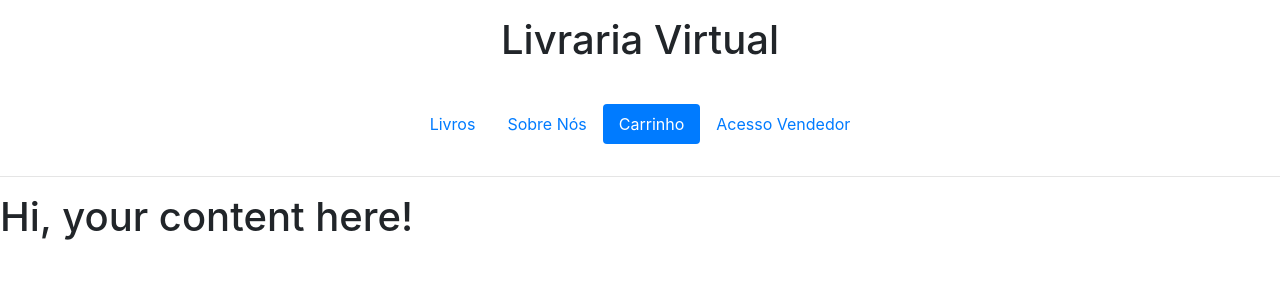
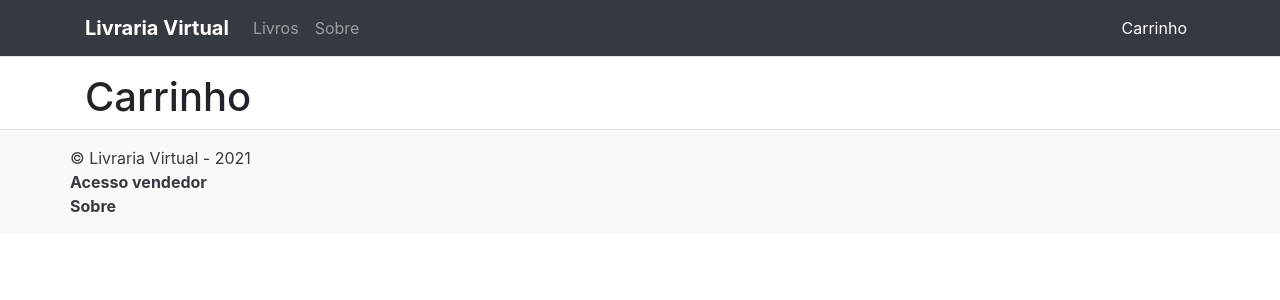
Before and after one commit to reenanms/simpleBookstore, a Flask app: page /carrinho in a window 1280 px wide. Shown: the top 300 px of the page. Run offline with Flask 2, Linux system fonts and the light colour scheme; some libraries are stand-ins or nearby versions.

Commit message:
templates updates

```diff
--- a/frontend/app.py
+++ b/frontend/app.py
@@ -3,11 +3,11 @@ from flask import Flask, render_template
 app = Flask(__name__)
 
 @app.route('/')
-@app.route('/books')
+@app.route('/livros')
 def main_page():
     return render_template('main_page.html')
 
-@app.route('/about')
+@app.route('/sobre')
 def about_page():
     return render_template('sobre_nos.html')
 
--- a/frontend/templates/base_layout.html
+++ b/frontend/templates/base_layout.html
@@ -3,32 +3,57 @@
     <head>
         <title>Livraria Virtual</title>
         <link rel="stylesheet" href="https://maxcdn.bootstrapcdn.com/bootstrap/4.0.0/css/bootstrap.min.css" integrity="sha384-Gn5384xqQ1aoWXA+058RXPxPg6fy4IWvTNh0E263XmFcJlSAwiGgFAW/dAiS6JXm" crossorigin="anonymous">
-
     </head>
     <body>
 
+    <div class="d-flex flex-column">
+     <nav class="navbar navbar-expand-lg navbar-dark bg-dark border-bottom shadow-sm mb-3">
         <div class="container">
-            <header class="d-flex justify-content-center py-3">
-                <h1> Livraria Virtual </h1>
-            </header>
+            <a class="navbar-brand" href="/"><b>Livraria Virtual</b></a>
+            <button class="navbar-toggler" type="button" data-bs-toggle="collapse" data-bs-target=".navbar-collapse">
+                <span class="navbar-toggler-icon"></span>
+            </button>
+            <div class="collapse navbar-collapse">
+                <ul class="navbar-nav flex-grow-1">
+                    <li class="nav-item">
+                        <a href="livros" class="nav-link text-white+ {{'active' if active_page == 'livros'}}" >Livros</a>
+                    </li>
+                    <li class="nav-item">
+                        <a href="sobre" class="nav-link text-white+ {{'active' if active_page == 'sobre'}}">Sobre</a>
+                    </li>
+                </ul>
+            </div>
+            <div class="align-self-end">
+                <ul class="navbar-nav">
+                    <li class="nav-item">
+                        <a href="carrinho" class="nav-link text-white+ {{'active' if active_page == 'carrinho'}}">Carrinho</a>
+                    </li>
+                </ul>
+            </div>
         </div>
+     </nav>
 
+        <main class="flex-fill">
+            <div class="container">
+                {% block content %}{% endblock %}
+            </div>
+        </main>
 
+     <footer class="border-top text-dark bg-light">
          <div class="container">
-            <header class="d-flex justify-content-center py-3">
-              <ul class="nav nav-pills">
-                <li class="nav-item "><a href="books" class="nav-link + {{'active' if active_page == 'books'}}" >Livros</a></li>
-                <li class="nav-item "><a href="about" class="nav-link + {{'active' if active_page == 'about'}}">Sobre Nós</a></li>
-                <li class="nav-item "><a href="carrinho" class="nav-link + {{'active' if active_page == 'carrinho'}}">Carrinho</a></li>
-                <li class="nav-item "><a href="vendedor" class="nav-link + {{'active' if active_page == 'vendedor'}}">Acesso Vendedor</a></li>
-              </ul>
-            </header>
-        </div>
+            <div class="row py-3">
+                <div class="align-self-end">
+                    &copy; Livraria Virtual - 2021 <br>
+                    <a href="vendedor" class="text-decoration-none text-dark"><b>Acesso vendedor</b></a><br>
+                    <a href="sobre" class="text-decoration-none text-dark"><b>Sobre</b></a><br>
+                </div>
+            </div>
+         </div>
+     </footer>
+    </div>
 
-        <hr>
-        {% block content %}{% endblock %}
+     <script src="https://cdn.jsdelivr.net/npm/bootstrap@5.0.1/dist/js/bootstrap.bundle.min.js" integrity="sha384-gtEjrD/SeCtmISkJkNUaaKMoLD0//ElJ19smozuHV6z3Iehds+3Ulb9Bn9Plx0x4" crossorigin="anonymous"></script>
 
     </body>
 
-
 </html>
--- a/frontend/templates/carrinho.html
+++ b/frontend/templates/carrinho.html
@@ -2,5 +2,5 @@
 {% set active_page = "carrinho" %}
 
 {% block content %}
-    <h1>Hi, your content here!</h1>
+    <h1>Carrinho</h1>
 {% endblock %}
--- a/frontend/templates/main_page.html
+++ b/frontend/templates/main_page.html
@@ -1,9 +1,9 @@
 {% extends "base_layout.html" %}
-{% set active_page = "books" %}
+{% set active_page = "livros" %}
 
 {% block content %}
 
-    <div class="card text-center text-dark border-light" style="width: 18rem;">
+    <div class="card text-center text-dark border-secundary" style="width: 18rem;">
         <img src="https://practicelanguagesonline.files.wordpress.com/2021/02/top-10-books-every-college-student-read-1024x640-1.jpeg?w=810&h=580&crop=1" class="card-img-top" alt="...">
         <div class="card-body">
             <h5 class="card-title">O Hobbit</h5>
--- a/frontend/templates/sobre_nos.html
+++ b/frontend/templates/sobre_nos.html
@@ -1,6 +1,6 @@
 {% extends "base_layout.html" %}
-{% set active_page = "about" %}
+{% set active_page = "sobre" %}
 
 {% block content %}
-    <h1>Hi, your content here!</h1>
+    <h1>Sobre</h1>
 {% endblock %}
```
